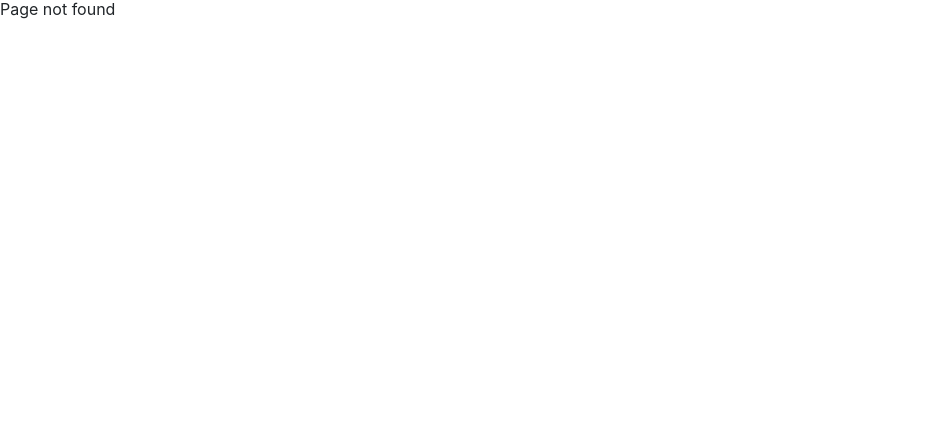
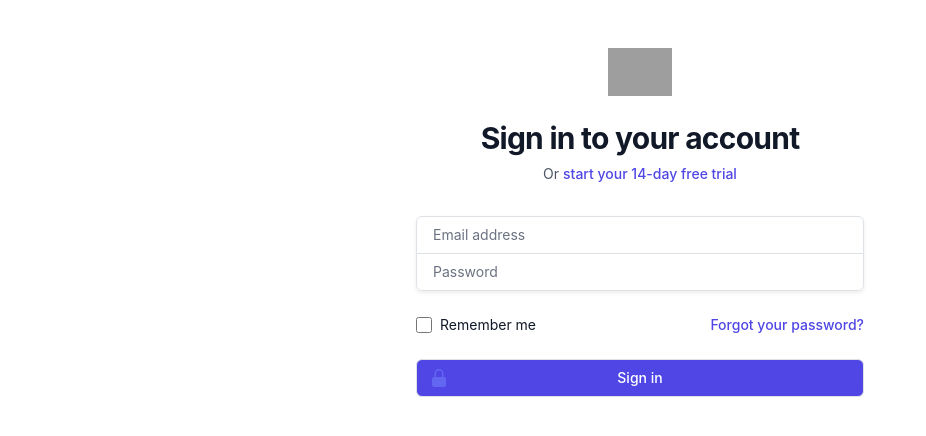
Before and after one commit to NikBel3476/video-blog-web-client, a Next.js app: page /account/registration in a window 1280 px wide. Before the commit this address had no page. Shown: the top 436 px of the page, without its empty margins (0-926 px from the left). Built offline with nearby package versions, Linux system fonts and the light colour scheme; grey boxes are pictures that could not be loaded.

Commit message:
feature(pages): add registration page

```diff
--- /dev/null
+++ b/pages/account/registration.tsx
@@ -0,0 +1,19 @@
+import { NextPage } from 'next';
+import InputText from '../../components/inputs/InputText';
+import RegistrationForm from '../../components/forms/RegistrationForm/RegistrationForm';
+
+const RegistrationPage: NextPage = () => {
+	return (
+		<main>
+			<RegistrationForm />
+		</main>
+	);
+};
+
+export async function getServerSideProps() {
+	return {
+		props: {},
+	};
+}
+
+export default RegistrationPage;
```
